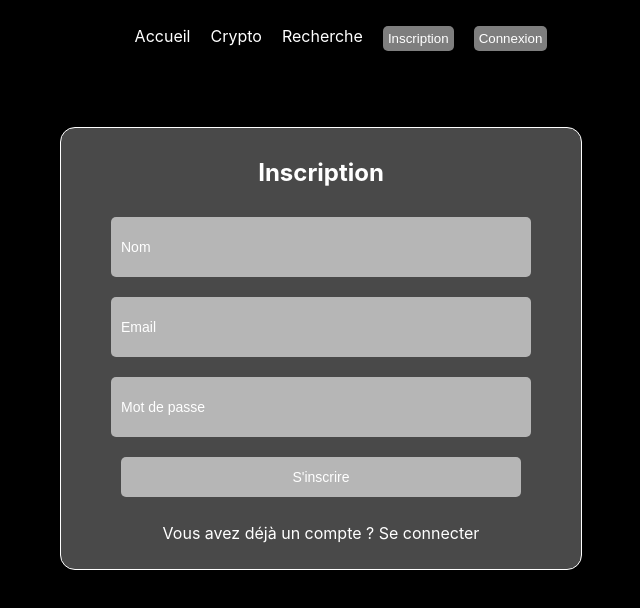
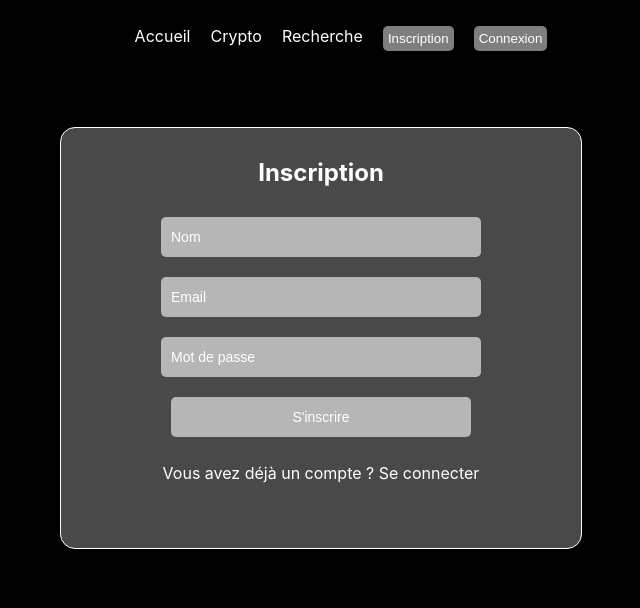
Before and after one commit to OthmaneB-Pro/CryptoTracker, a React (Create React App) app: page /login in a window 1280 px wide. Shown: the top 608 px of the page, without its empty margins (319-959 px from the left). Built offline with nearby package versions, Linux system fonts and the light colour scheme.

Commit message:
💄 Login : style for form

```diff
--- a/src/components/pages/login/Register.tsx
+++ b/src/components/pages/login/Register.tsx
@@ -67,10 +67,9 @@ const RegisterStyled = styled.form`
   background-color: #494949;
 
 
-
   input {
-    width: 400px;
-    height: 40px;
+    width: 300px;
+    height: 20px;
     margin: 10px 0;
     border-radius: 5px;
     border: none;
@@ -83,7 +82,7 @@ const RegisterStyled = styled.form`
     color: white;
   }
   button {
-    width: 400px;
+    width: 300px;
     height: 40px;
     margin: 10px 0;
     border-radius: 5px;
```
